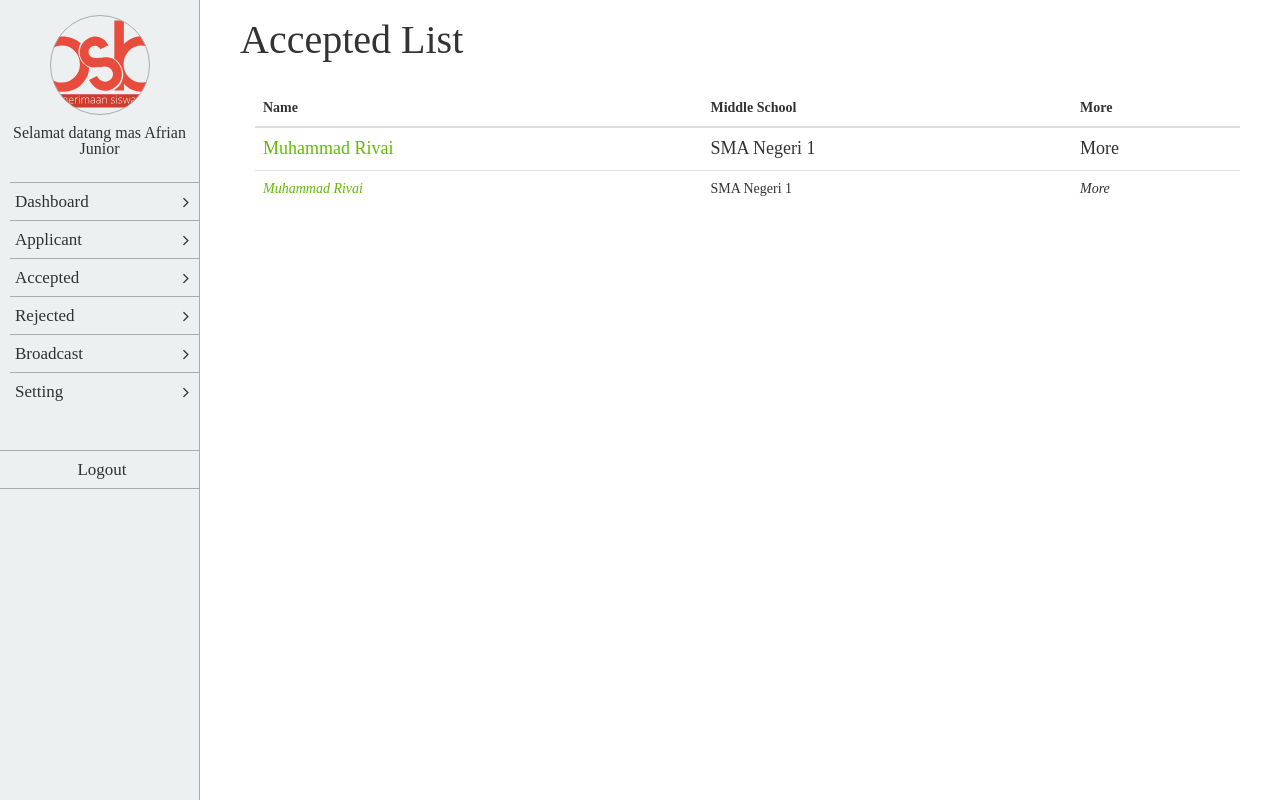
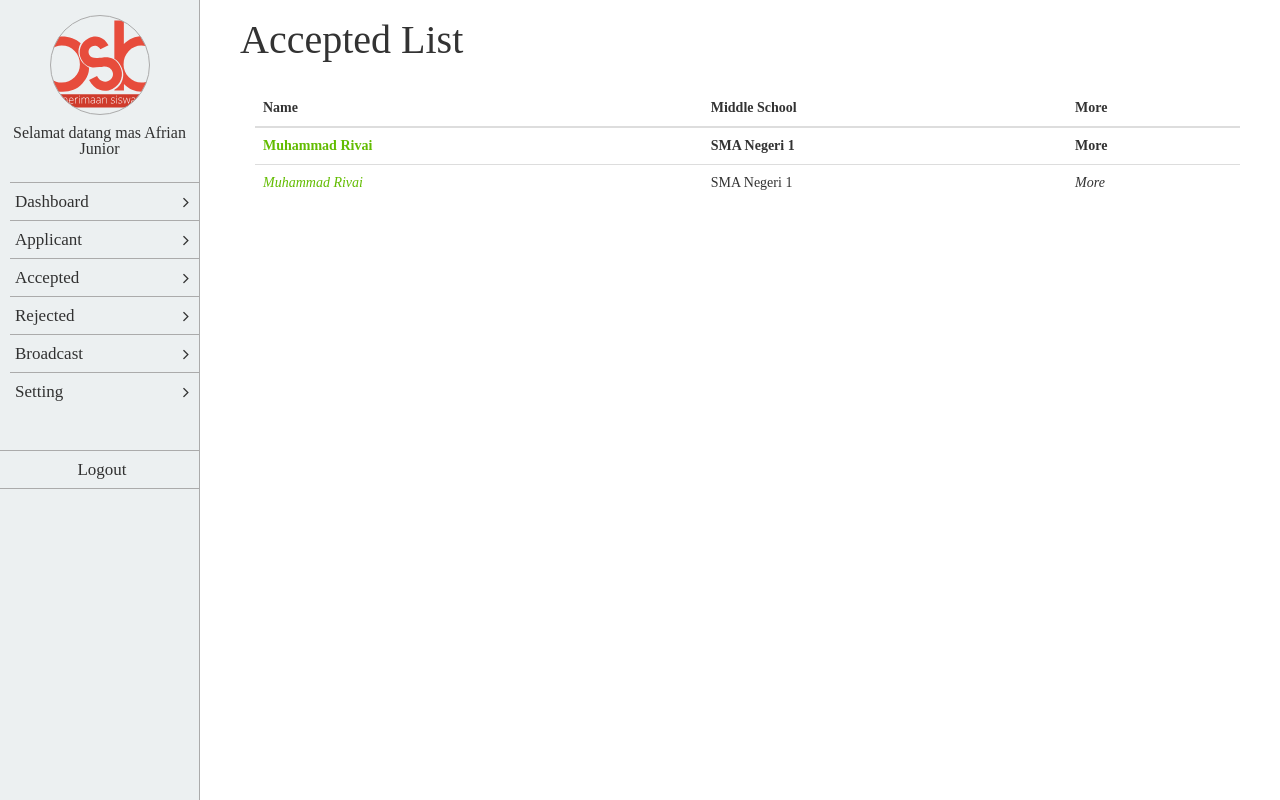
Before and after one commit to afrianjunior/Admin-Page-Reeva, a plain HTML site: page accepted.html in a window 1280 px wide. In both pictures the pointer is over the element 747 px from the left and 145 px from the top of the page. Drawn offline with Linux system fonts and the light colour scheme; a web font is replaced by a local one.

Commit message:
update style

```diff
--- a/assets/css/_layout.sass
+++ b/assets/css/_layout.sass
@@ -9,7 +9,7 @@ a
   text-decoration: none
 
   &:hover
-    color: $alizarin
+    color: $carrot
     text-decoration: none
 
 b
@@ -21,8 +21,14 @@ b
 .accepted
   background: #62bc00
 
+.accepted-text
+  color: #62bc00
+
 .rejected
   background: #da0000
+
+.rejected-text
+  color: #da0000
 
 .edit
   background: #14e087
@@ -43,7 +49,7 @@ table
     tr
 
       &:hover
-        font-size: 18px
+        font-weight: bold
 
       &:last-child
 
--- a/assets/css/_variable.sass
+++ b/assets/css/_variable.sass
@@ -3,6 +3,7 @@ $kosong : ''
 $coll : collapse
 $top-bor: 1px solid #bbbbbb
 $width-body: 100%
+$carrot: #ff7800
 $alizarin: #e84c3d
 $alizarin-bold: #e04434
 $alizarin-bold-hover: #cf3b2c
--- a/assets/css/unemi.css
+++ b/assets/css/unemi.css
@@ -88,7 +88,7 @@ b {
   border-radius: 0px; }
 
 table tbody tr:hover {
-  font-size: 18px; }
+  font-weight: bold; }
 table tbody tr:last-child a {
   font-style: italic; }
 
```
Also changed, not shown: 1 other file.
